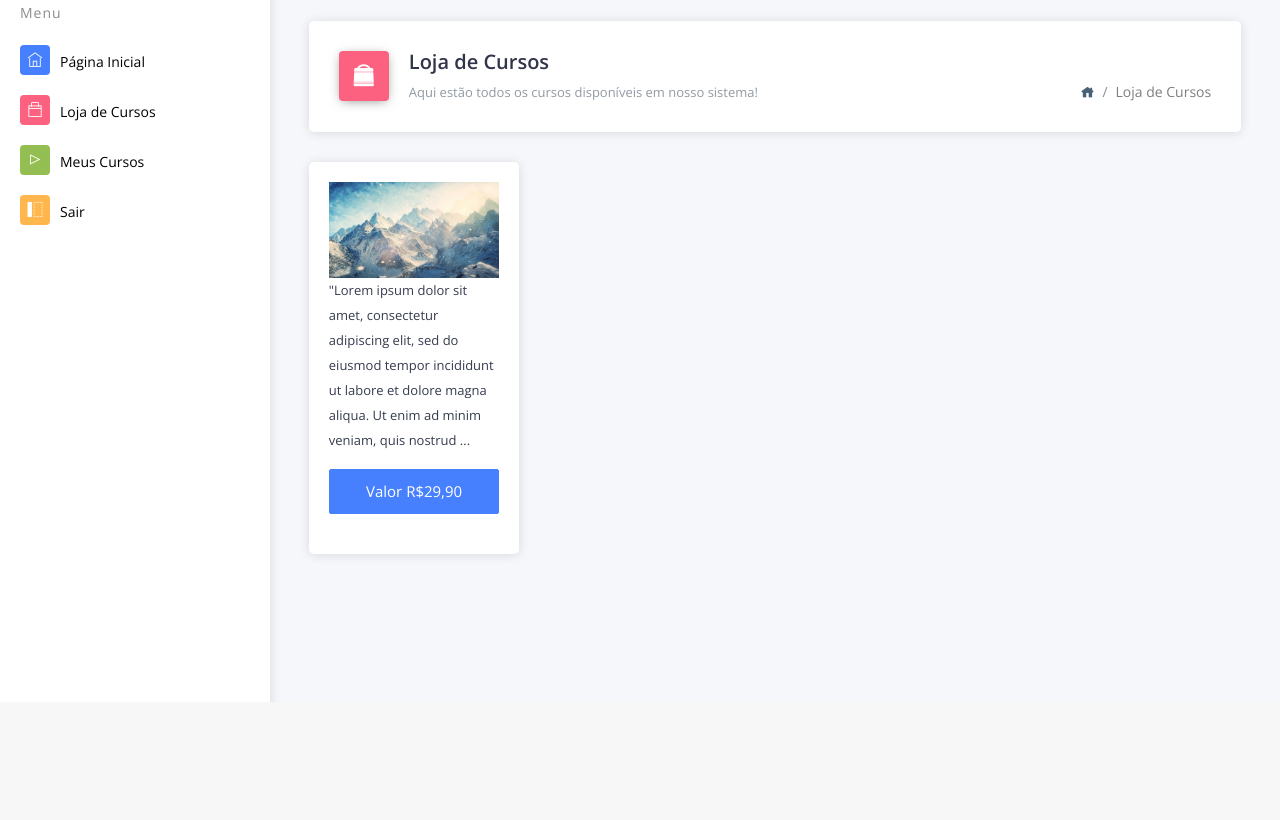
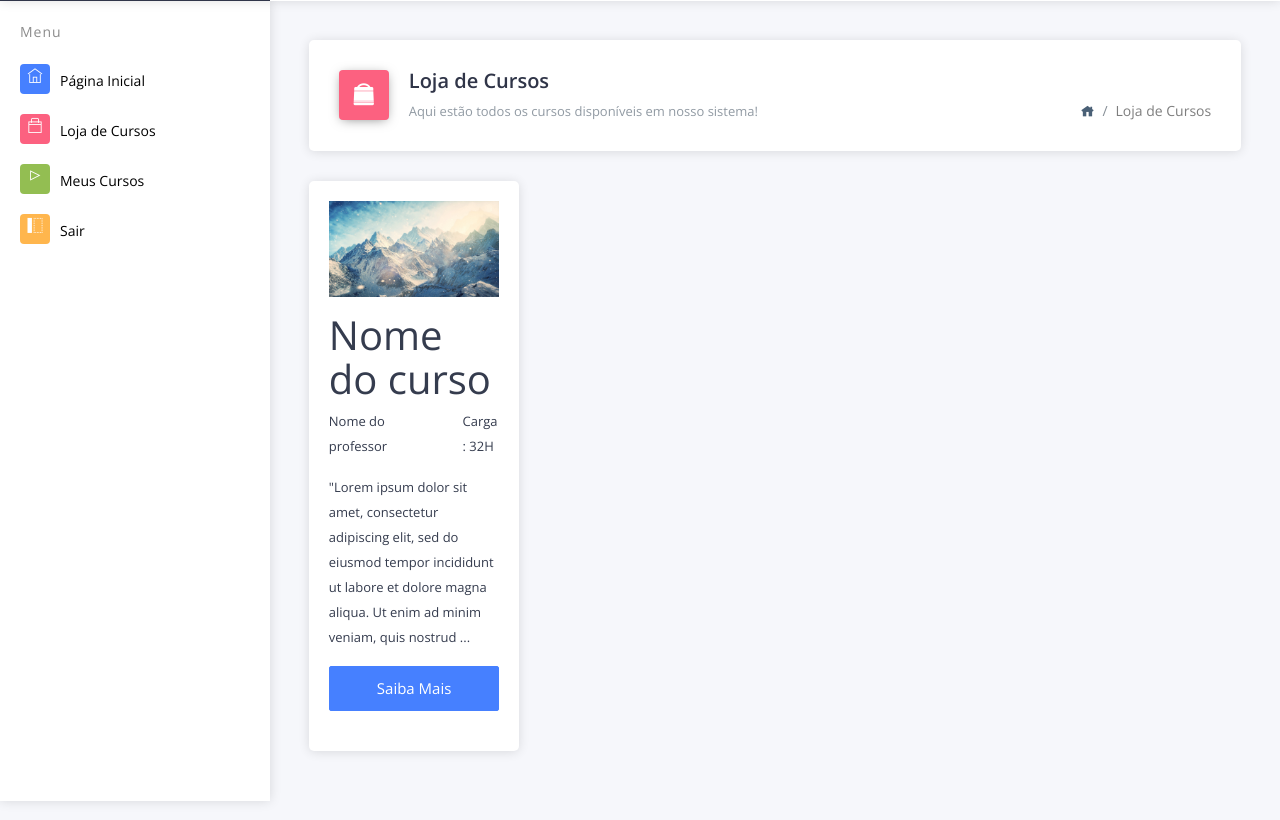
Before and after one commit to ViniciusSibin/Escola-EAD, a PHP site: page /index.php?pagina=lojaDeCursos in a window 1280 px wide. Shown: the part 100-920 px from the top of the page. Before the commit the page ends 802 px from the top, so only its background shows below. Run offline with PHP 8.4, Linux system fonts and the light colour scheme; the visitor is signed in with stand-in values (Sample User, id 1); some web fonts are replaced.

Commit message:
Começado a fazer as config de curso

```diff
--- a/index.php
+++ b/index.php
@@ -2,8 +2,11 @@
 
     require_once('assets/conexao.php');
     $pagina = "paginaInicial";
+    $curso = false;
 
     if(isset($_GET['pagina'])) $pagina = $_GET['pagina'];
+
+    if(isset($_GET['curso'])) $curso = $_GET['curso'];
 
     if(!isset($_SESSION)){
         session_start();
@@ -18,6 +21,7 @@
     $sql_usuario_query = $mysqli->query($sql_usuario) or die($mysqli->error);
     $usuario = $sql_usuario_query->fetch_assoc();
 
+    var_dump($_POST);
 ?>
 <!DOCTYPE html>
 <html lang="pt-br">
@@ -187,7 +191,7 @@
 
                             <div class="main-body">
                                 <div class="page-wrapper">
-                                    <?php require("paginas/$pagina.php"); ?>
+                                    <?php if($curso) require("$curso"); else require("paginas/$pagina.php"); ?>
                                 </div>
                             </div>
                             <div id="styleSelector">
--- /dev/null
+++ b/paginas/detalhesCurso.php
@@ -0,0 +1 @@
+<h1>TESTE</h1>
--- a/paginas/lojaDeCursos.php
+++ b/paginas/lojaDeCursos.php
@@ -32,13 +32,22 @@
         <div class="col-sm-3">
             <div class="card">
                 <div class="card-block">
-                    <img src="assets/images/bg.jpg" alt="" class="img-fluid">
+                    <img src="assets/images/bg.jpg" alt="" class="img-fluid mb-3">
+                    <h1>Nome do curso</h1>
+                    <div class="row align-items-end">
+                    <p class="col-lg-8">Nome do professor</p>
+                    <P class="col-lg-4">Carga: 32H</P>
+                    </div>
+
                     <p>
                         "Lorem ipsum dolor sit amet, consectetur adipiscing elit, sed do
                         eiusmod tempor incididunt ut labore et dolore magna aliqua. Ut
                         enim ad minim veniam, quis nostrud ...
                     </p>
-                    <button type="button" class="btn btn-primary btn-md btn-block waves-effect text-center m-b-20">Valor R$29,90</button>
+                    <form method="POST" action="">
+                        <button type="submit" name="detalhe" value="1" class="btn btn-primary btn-md btn-block waves-effect text-center m-b-20">Saiba Mais</button>
+                    </form>
+
                 </div>
             </div>
         </div>
```
